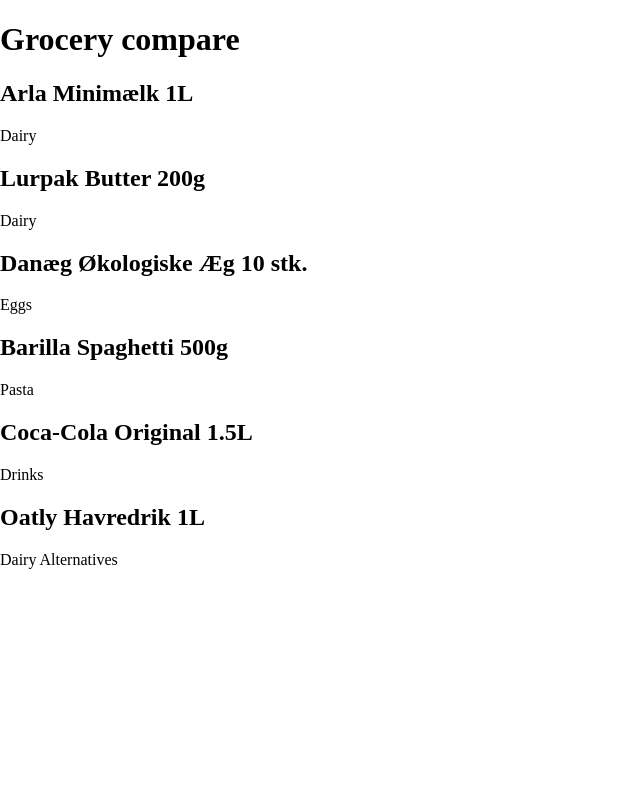
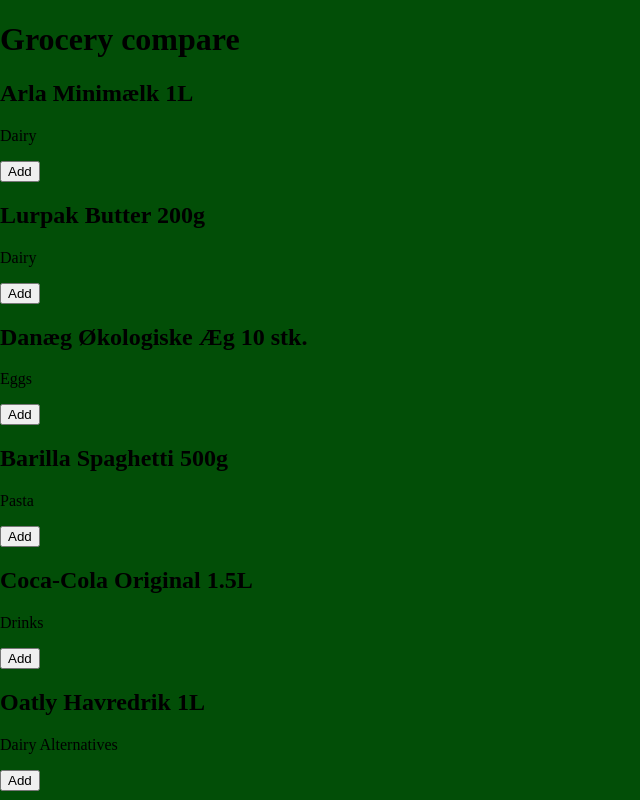
Before and after one commit to stassavuliak/grocery-compare, a React (Vite) app: page / in a window 1280 px wide. Shown: the whole page, without its empty margins (0-640 px from the left). Built offline with nearby package versions, Linux system fonts and the light colour scheme.

Commit message:
feat: add products to shopping list

```diff
--- a/src/App.jsx
+++ b/src/App.jsx
@@ -1,11 +1,49 @@
+import { useState } from "react";
+import { useCallback } from 'react';
 import products from "./data/products.js"
 import ProductList from "./components/ProductList/ProductList.jsx"
 
 function App() {
+  const [shoppingList, setShoppingList] = useState([]);
+
+  const handleAddProduct = useCallback((product) => {
+    const isProductInList = shoppingList.some(
+      (item) => item.id === product.id
+    );
+
+    if (isProductInList) {
+
+      setShoppingList(
+        shoppingList.map((item) => {
+          if (item.id === product.id) {
+            return {
+              ...item,
+              quantity: item.quantity + 1
+            }
+          } else {
+            return item
+          }
+        })
+      )
+
+    } else {
+
+      setShoppingList([
+        ...shoppingList,
+        {
+          ...product,
+          quantity: 1
+        }
+      ]);
+
+    }
+  }, [shoppingList])
+
   return (
     <>
       <h1>Grocery compare</h1>
-      <ProductList products={products} />
+      <ProductList products={products} handleAddProduct={handleAddProduct} />
+      {console.log(shoppingList)}
     </>
   )
 }
--- a/src/components/ProductList/ProductList.jsx
+++ b/src/components/ProductList/ProductList.jsx
@@ -1,4 +1,4 @@
-function ProductList({ products }) {
+function ProductList({ products, handleAddProduct }) {
 
   return (
     <div className="product-list">
@@ -7,6 +7,8 @@
           <div key={product.id} className="product-list__item">
             <h2>{product.name}</h2>
             <p>{product.category}</p>
+
+            <button onClick={() => handleAddProduct(product)}>Add</button>
           </div>
         ))
       }
--- a/src/index.css
+++ b/src/index.css
@@ -4,4 +4,5 @@
 
 body {
   margin: 0;
+  background: #024e07;
 }
```
